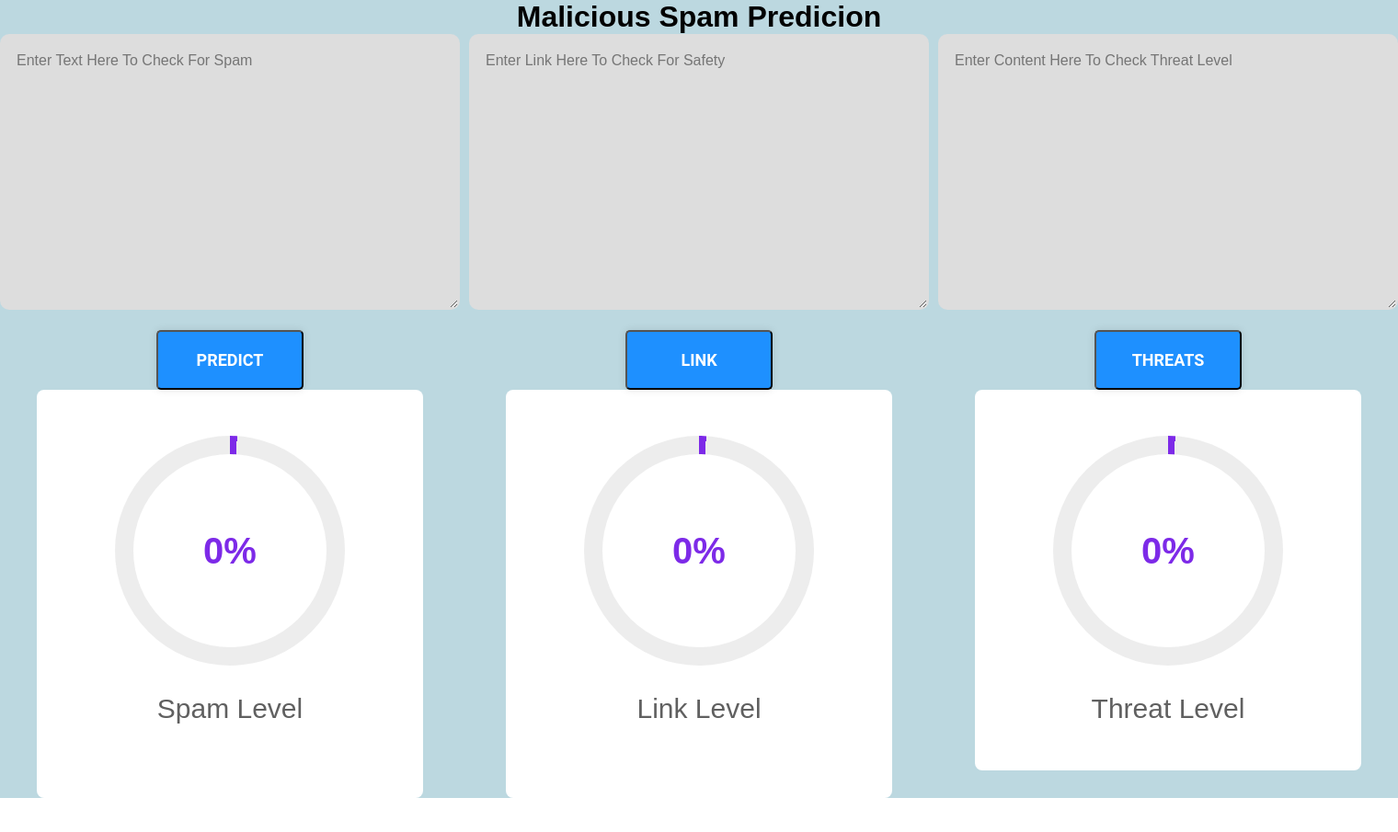
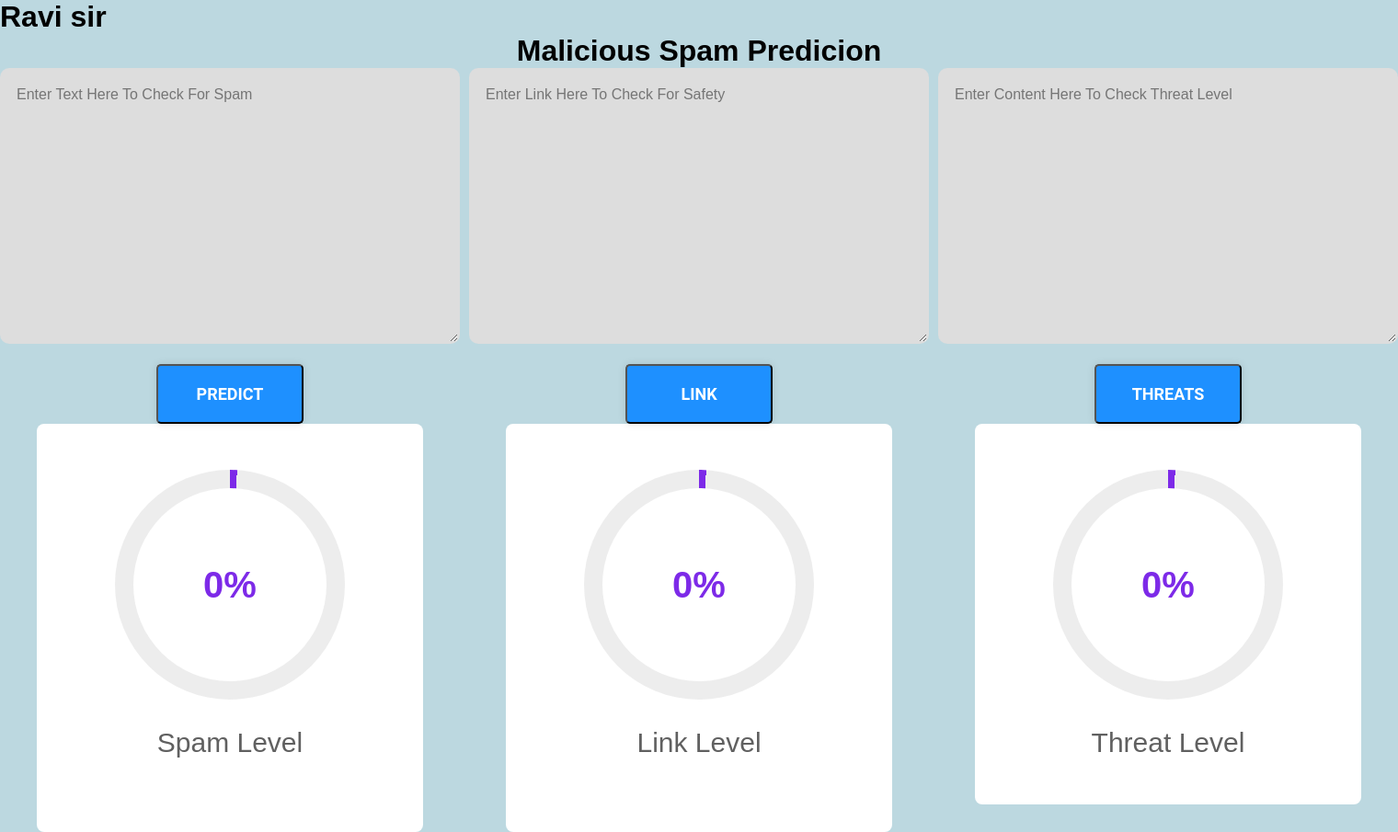
Before and after one commit to GauravSingh78/maliciousMessageDetector, a Flask app: page / in a window 1520 px wide. Shown: the whole page at 92% size. Before the commit the page ends 868 px from the top, so only its background shows below. Run offline with Flask 3, Linux system fonts and the light colour scheme; parts of the project's set-up code (start-up, migrations or seed data) failed here and were passed over.

Commit message:
modifiy h1

```diff
--- a/templates/result.html
+++ b/templates/result.html
@@ -156,6 +156,7 @@ body{
     </style>
 </head>
 <body onload="master()">
+<h1>Ravi sir</h1>
     <center>
         <h1>Malicious Spam Predicion </h1>
         <div class="containers">
```
